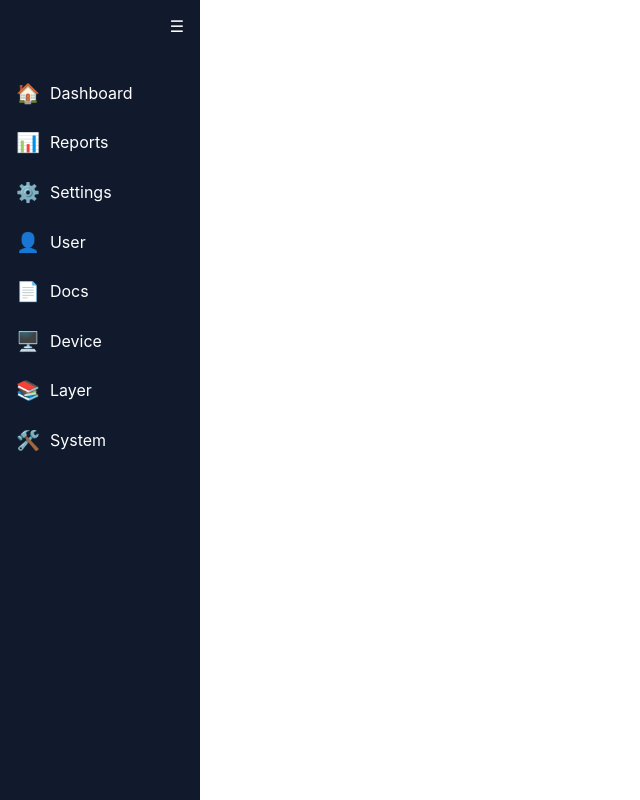
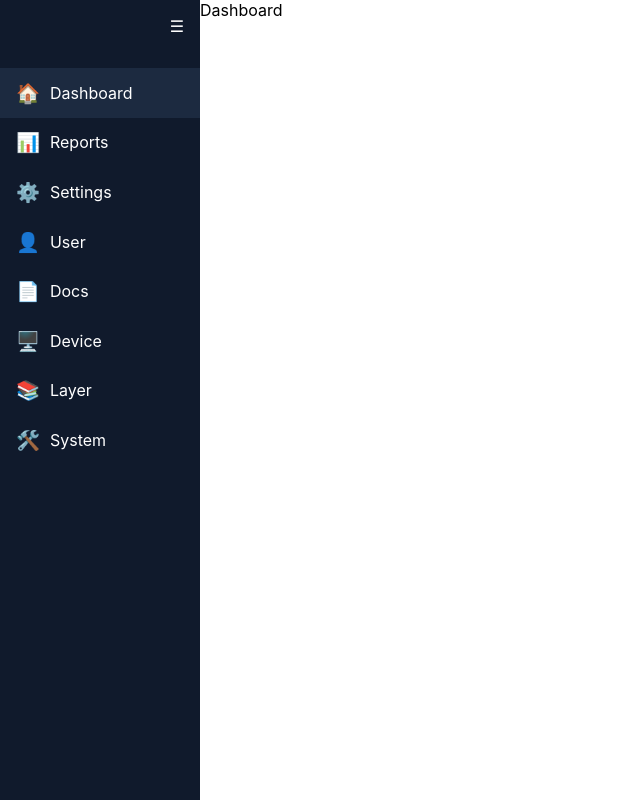
Before and after one commit to bahramali/NFTMonitoring, a React (Vite) app: page / in a window 1280 px wide. Shown: the whole page, without its empty margins (0-640 px from the left). Built offline with nearby package versions, Linux system fonts and the light colour scheme.

Commit message:
fix router outlets rendering

```diff
--- a/src/compat/react-router-dom.jsx
+++ b/src/compat/react-router-dom.jsx
@@ -1,31 +1,95 @@
-import React from 'react';
+import React, { createContext, useContext, useEffect, useState } from 'react';
+
+const RouterContext = createContext({ path: '/', navigate: () => {} });
+const OutletContext = createContext(null);
 
 export function BrowserRouter({ children }) {
-    return <div>{children}</div>;
+    const [path, setPath] = useState(window.location.pathname || '/');
+
+    useEffect(() => {
+        const onPopState = () => setPath(window.location.pathname || '/');
+        window.addEventListener('popstate', onPopState);
+        return () => window.removeEventListener('popstate', onPopState);
+    }, []);
+
+    const navigate = (to) => {
+        window.history.pushState({}, '', to);
+        setPath(to);
+    };
+
+    return (
+        <RouterContext.Provider value={{ path, navigate }}>
+            {children}
+        </RouterContext.Provider>
+    );
+}
+
+function matchRoutes(children, path) {
+    const routes = React.Children.toArray(children);
+    for (const route of routes) {
+        if (!React.isValidElement(route)) continue;
+        const { path: routePath = '', element, index, children: childRoutes } = route.props;
+        const fullRoute = routePath.startsWith('/') ? routePath : '/' + routePath;
+        const isRoot = fullRoute === '/';
+        const match =
+            (index && (path === '/' || path === '')) ||
+            isRoot ||
+            path === fullRoute ||
+            path.startsWith(fullRoute + '/');
+
+        if (match) {
+            let rest;
+            if (index) {
+                rest = '/';
+            } else if (isRoot) {
+                rest = path.slice(1);
+                rest = rest.length === 0 ? '/' : '/' + rest;
+            } else {
+                rest = path.slice(fullRoute.length);
+                rest = rest.length === 0 ? '/' : rest;
+            }
+            const childElement = childRoutes ? matchRoutes(childRoutes, rest) : null;
+            return (
+                <OutletContext.Provider value={childElement}>
+                    {element}
+                </OutletContext.Provider>
+            );
+        }
+    }
+    return null;
 }
 
 export function Routes({ children }) {
-    return <div>{children}</div>;
+    const { path } = useContext(RouterContext);
+    return matchRoutes(children, path);
 }
 
-export function Route({ element }) {
-    return <>{element}</>;
+export function Route() {
+    return null;
 }
 
 export function Outlet() {
-    return null;
+    return useContext(OutletContext);
+}
+
+export function NavLink({ to, children, className }) {
+    const { path, navigate } = useContext(RouterContext);
+    const isActive = path === to;
+    const cls = typeof className === 'function' ? className({ isActive }) : className;
+    return (
+        <a
+            href={to}
+            className={cls}
+            onClick={(e) => {
+                e.preventDefault();
+                navigate(to);
+            }}
+        >
+            {children}
+        </a>
+    );
 }
 
 export function Sidebar() {
     return null;
 }
-
-export function NavLink({ to, children, className }) {
-    const cls =
-        typeof className === 'function' ? className({ isActive: false }) : className;
-    return (
-        <a href={to} className={cls}>
-            {children}
-        </a>
-    );
-}
```
